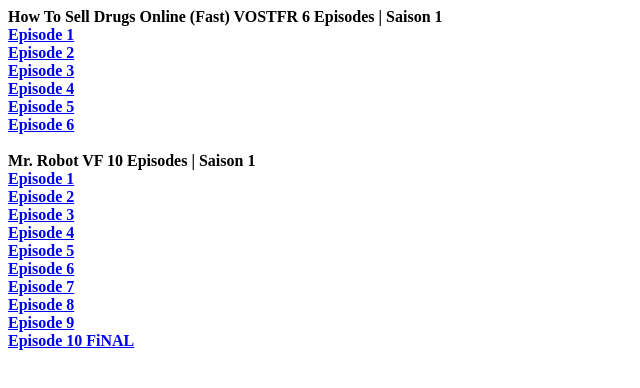
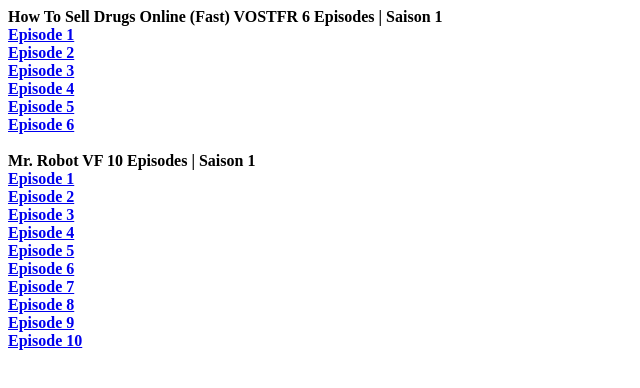
Before and after one commit to free-to/psyquoquackpack.github.io, a plain HTML site: page index.html in a window 1280 px wide. Shown: the full height of the page, 0-640 px from the left. Drawn offline with Linux system fonts and the light colour scheme.

Commit message:
Update index.html

```diff
--- a/index.html
+++ b/index.html
@@ -22,7 +22,7 @@
 <b><a rel="external nofollow" target="_blank" href="https://wlnk.ec/4c10c93d?fn=TXIuIFJvYm90IC0gU2Fpc29uIDEgRXBpc29kZSA3IC0gW1ZGXQ%3D%3D&rl=b2">Episode 7</a></b><br>
 <b><a rel="external nofollow" target="_blank" href="https://wlnk.ec/cf88889d?fn=TXIuIFJvYm90IC0gU2Fpc29uIDEgRXBpc29kZSA4IC0gW1ZGXQ%3D%3D&rl=b2">Episode 8</a></b><br>
 <b><a rel="external nofollow" target="_blank" href="https://wlnk.ec/744903d0?fn=TXIuIFJvYm90IC0gU2Fpc29uIDEgRXBpc29kZSA5IC0gW1ZGXQ%3D%3D&rl=b2">Episode 9</a></b><br>
-<b><a rel="external nofollow" target="_blank" href="https://wlnk.ec/be98d22a?fn=TXIuIFJvYm90IC0gU2Fpc29uIDEgRXBpc29kZSAxMCAtIFtWRl0%3D&rl=b2">Episode 10 FiNAL</a></b><br>
+<b><a rel="external nofollow" target="_blank" href="https://wlnk.ec/be98d22a?fn=TXIuIFJvYm90IC0gU2Fpc29uIDEgRXBpc29kZSAxMCAtIFtWRl0%3D&rl=b2">Episode 10</a></b><br>
 <br/>
 </body>
 </html>
```
